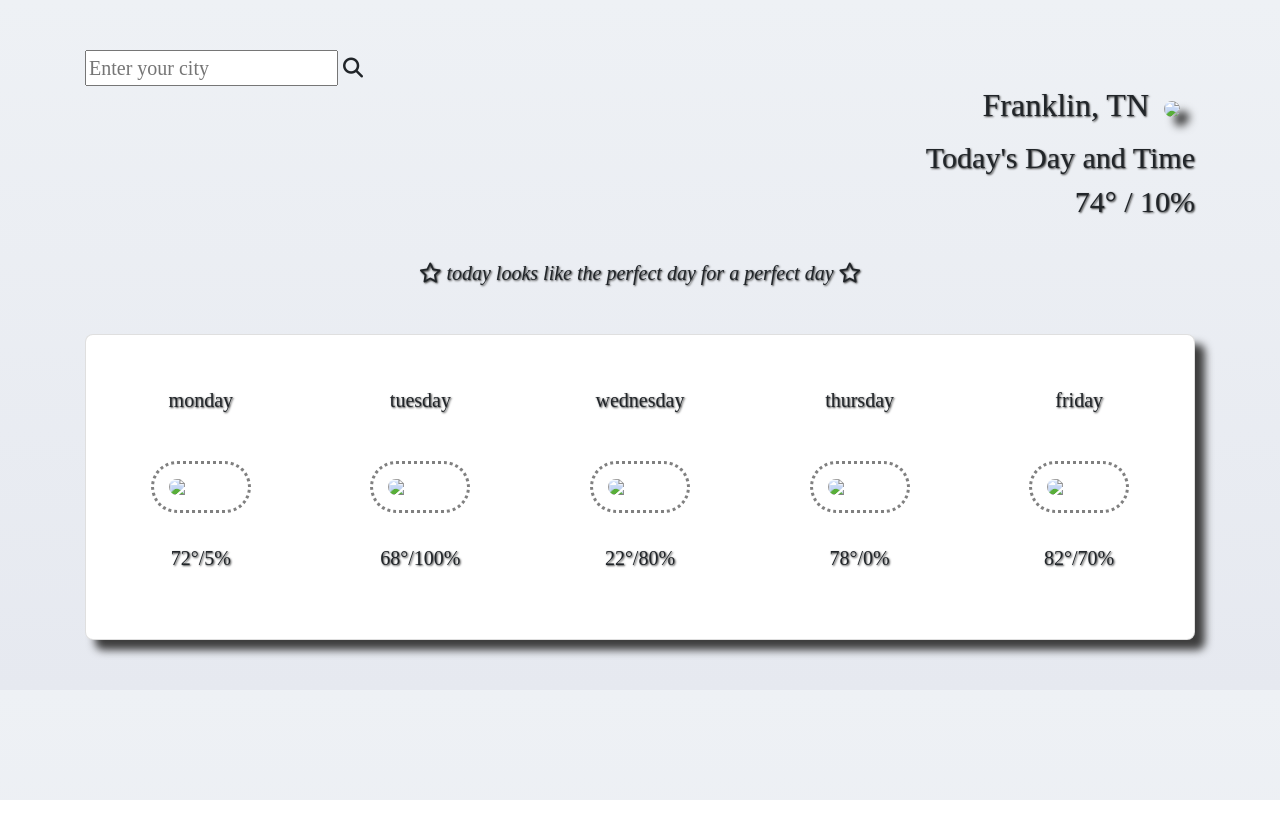
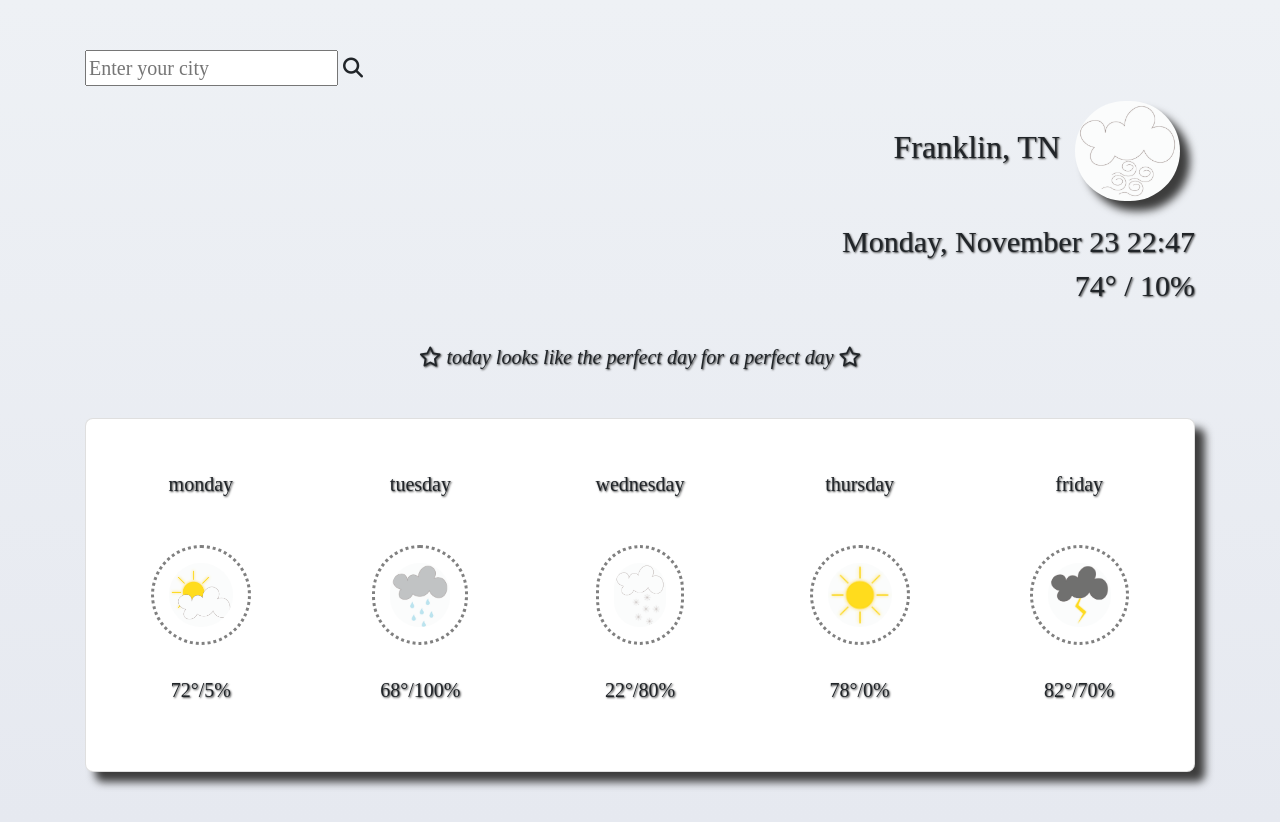
Before and after one commit to little1music/Weather-App2, a plain HTML site: page index.html in a window 1280 px wide. Before the commit the page ends 800 px from the top, so only its background shows below. Drawn offline with nearby package versions, Linux system fonts and the light colour scheme; files that its build step writes are made by us from their sources; no server answers; a web font is replaced by a local one.

Commit message:
updated html with proper source files for images and js

```diff
--- a/index.html
+++ b/index.html
@@ -11,7 +11,7 @@
       href="https://fonts.googleapis.com/css2?family=Piazzolla:wght@100&display=swap"
       rel="stylesheet"
     />
-    <link rel="stylesheet" href="src/styles.css" />
+    <link rel="stylesheet" href="styles.css" />
     <script
       src="https://kit.fontawesome.com/325b1b1e25.js"
       crossorigin="anonymous"
@@ -30,7 +30,7 @@
           <i class="fas fa-search"></i>
         </form>
         <h1>
-          <span id="city">Franklin, TN</span><img src="src/images/windy.jpg" />
+          <span id="city">Franklin, TN</span><img src="images/windy.jpg" />
         </h1>
         <h2 id="date-time">Today's Day and Time</h2>
         <h3>
@@ -48,33 +48,33 @@
           <div class="row">
             <div class="col">
               <p>monday</p>
-              <img src="src/images/partly cloudy.jpg" />
+              <img src="images/partly cloudy.jpg" />
               <p>72°/5%</p>
             </div>
             <div class="col">
               <p>tuesday</p>
-              <img src="src/images/rain.jpg" />
+              <img src="images/rain.jpg" />
               <p>68°/100%</p>
             </div>
             <div class="col">
               <p>wednesday</p>
-              <img src="src/images/snow.jpg" />
+              <img src="images/snow.jpg" />
               <p>22°/80%</p>
             </div>
             <div class="col">
               <p>thursday</p>
-              <img src="src/images/sunny.jpg" />
+              <img src="images/sunny.jpg" />
               <p>78°/0%</p>
             </div>
             <div class="col">
               <p>friday</p>
-              <img src="src/images/thunderstorm.jpg" />
+              <img src="images/thunderstorm.jpg" />
               <p>82°/70%</p>
             </div>
           </div>
         </div>
       </div>
     </div>
-    <script src="src/index.js"></script>
+    <script src="index.js"></script>
   </body>
 </html>
```
Also changed, not shown: images/partly cloudy.jpg (renamed from partly cloudy.jpg), images/rain.jpg (renamed from rain.jpg), images/snow.jpg (renamed from snow.jpg), images/sunny.jpg (renamed from sunny.jpg), images/thunderstorm.jpg (renamed from thunderstorm.jpg), images/windy.jpg (renamed from windy.jpg).
